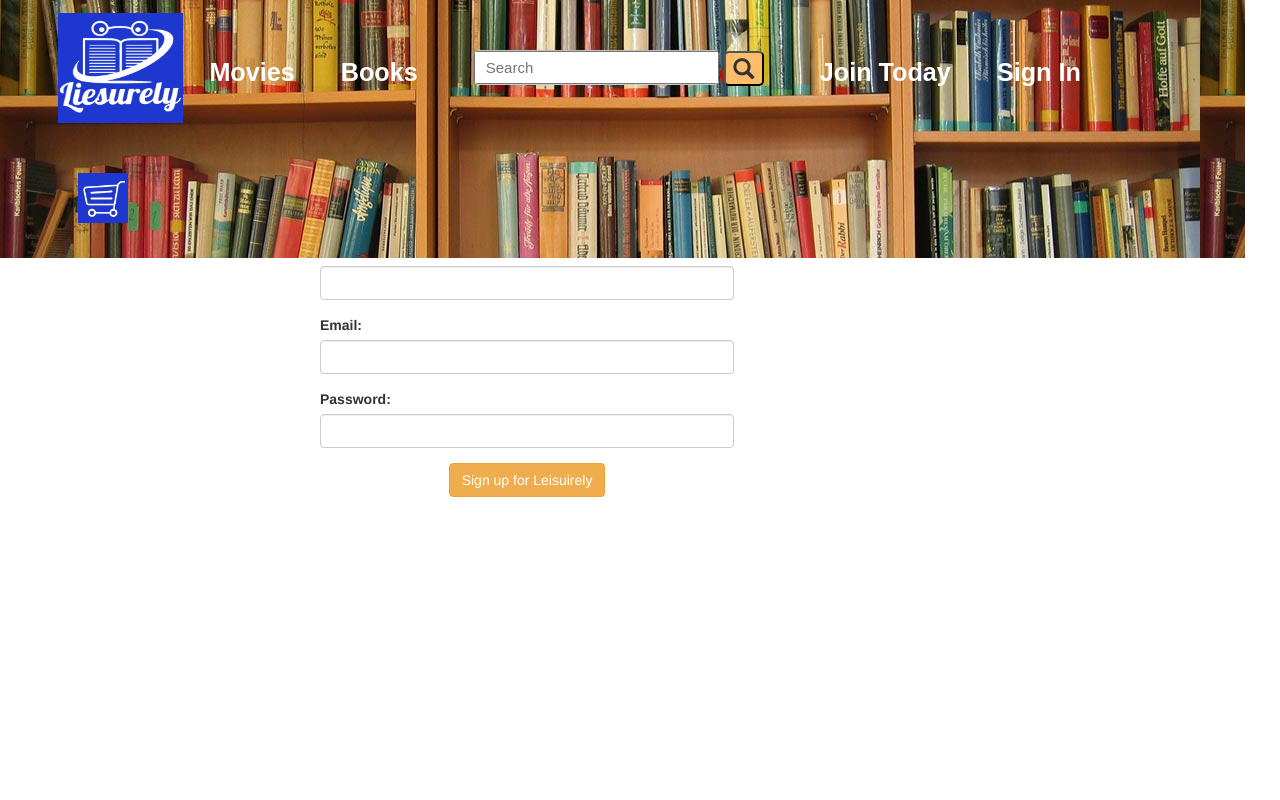
After one commit to alicextt/lesuirely, a PHP site: page /signUp.html in a window 1280 px wide. The commit adds this page. Run offline with PHP 8.4, Linux system fonts and the light colour scheme; some libraries are stand-ins or nearby versions.

Commit message:
added signup page

```diff
--- a/event.js
+++ b/event.js
@@ -2,3 +2,18 @@ function getDate(){
   var x = new Date(document.lastModified);
     document.getElementById("lastModified").innerHTML = x;
 }
+
+function changeImage(){
+	var button = document.getElementById("id");
+	document.getElementById("imageChange").src = "img2.jpg";
+}
+
+function signin(){
+	var text = document.getElementById("sign");
+	if(text.innerHTML == "Sign In"){
+		text.innerHTML = "Sign Up";
+	}
+	else if(text.innerHTML == "Sign Up"){
+		text.innerHTML = "Sign In";
+	}
+}
--- /dev/null
+++ b/signUp.html
@@ -0,0 +1,65 @@
+<!DocType html>
+
+<html>
+<head>
+  <title>
+    Books and Movie
+  </title>
+  <meta charset="utf-8">
+  <meta name="viewport" content="width=device-width, initial-scale=1">
+
+  <link rel="stylesheet" href="http://maxcdn.bootstrapcdn.com/bootstrap/3.3.5/css/bootstrap.min.css">
+  <script src="https://ajax.googleapis.com/ajax/libs/jquery/1.11.3/jquery.min.js"></script>
+  <script src="http://maxcdn.bootstrapcdn.com/bootstrap/3.3.5/js/bootstrap.min.js"></script>
+
+  <script src = "event.js" text = "text/javascript" language = "javascript"></script>
+  <link href="styles.css" rel="stylesheet">
+</head>
+<body onload="getDate()">
+  <!-- header-->
+  <noscript> Browser does not support JAVASCRIPT</noscript>
+  <header class="container">
+    <div class="horizontal">
+      <ul>
+        <li><img src="logo.png" alt="Lesuirely" height="110"
+          width="125"></li>
+          <li><a href="#">Movies</a></li>
+          <li><a href="#">Books</a></li>
+          <li>
+            <form accept-charset="utf-8" class="nav-search" method="GET" name="site-search" action="search.php">
+              <div>
+                <button class="glyphicon glyphicon-search" id="nav-search-con" type="Submit"/>
+              </div>
+              <div class="nav-fill">
+                <input placeholder="Search" autocomplete="off" name="search" type="text">
+              </div>
+            </form>
+          </li>
+          <li><a id = "signup" href = "signUp.html">Join Today</a></li>
+          <li><a id = "sign" onclick = "">Sign In</a></li>
+          <li><a href=""><img src="cart.png" alt="Lesuirely" height="50" width="50"></a></li>
+        </ul>
+      </div>
+    </header>
+    <div class="right">
+      <legend>New to Leisuirely? Sign up!</legend>
+    <form accept-charset="UTF-8" action="" method="post">
+          <div class="form-group">
+            <label for="usr">User Name:</label>
+            <input type="text" class="form-control" id="usr">
+          </div>
+          <div class="form-group">
+            <label for="email">Email:</label>
+            <input type="text" class="form-control" id="email">
+          </div>
+          <div class="form-group">
+            <label for="pwd">Password:</label>
+            <input type="password" class="form-control" id="pwd">
+          </div>
+          <div class="center">
+        <button class="btn btn-warning" type="submit">Sign up for Leisuirely</button>
+      </div>
+    </form>
+</div>
+</body>
+</html>
--- a/styles.css
+++ b/styles.css
@@ -26,6 +26,9 @@ input{
   margin:auto;
 }
 
+.horizontal ul{
+  padding-left: 10px;
+}
 .horizontal ul li {
   float: left;
   display: inline;
@@ -40,7 +43,7 @@ input{
   font-size: 1.8em;
   margin: 0px;
   font-weight: bold;
-  padding: 4px 30px;
+  padding: 4px 20px;
   line-height: 110px;
 }
 
@@ -90,6 +93,14 @@ form .glyphicon-search{
   padding-left: 280px;
   padding-top: 170px;
 }
+.right form{
+  width: 70%;
+  margin: 40px;
+}
+
+.center{
+  text-align: center;
+}
 .item {
   margin: 10px;
 }
```
Also changed, not shown: index.html (+8 -11 lines), js.js (deleted, +0 -14 lines).
